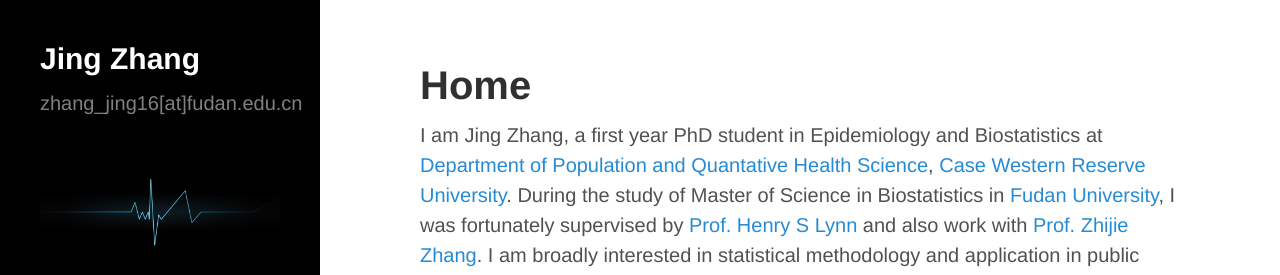
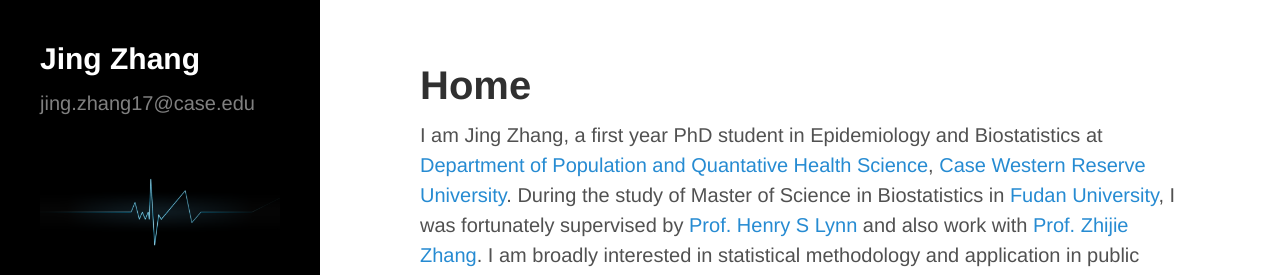
Before and after one commit to jingzhang1/jingzhang1.github.io, a Jekyll site: the page built from index.md, in a window 1280 px wide. Shown: the top 275 px of the page. Built offline with Jekyll 4.4.1, drawn with Linux system fonts in a browser that asks for light colours; nearby versions of some CDN libraries.

Commit message:
Update sidebar.html

```diff
--- a/_includes/sidebar.html
+++ b/_includes/sidebar.html
@@ -2,7 +2,7 @@
   <div class="container sidebar-sticky">
     <div class="sidebar-about">
       <h2><a class="">Jing Zhang</a></h2>
-      <p class="lead">zhang_jing16[at]fudan.edu.cn</p>
+      <p class="lead">jing.zhang17@case.edu</p>
       <img src="/assets/images/heart.png"/>
     </div>
 
```
